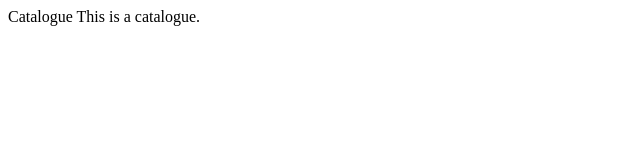
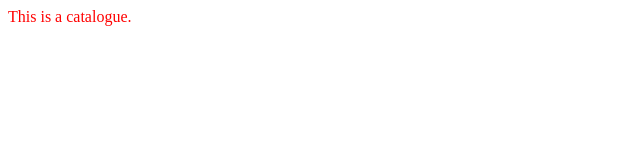
Before and after one commit to haoxiner/haoxiner.github.io, a plain HTML site: page catalogue.html in a window 1280 px wide. Shown: the whole page, without its empty margins (0-640 px from the left). Drawn offline with Linux system fonts and the light colour scheme.

Commit message:
Update catalogue.html

```diff
--- a/catalogue.html
+++ b/catalogue.html
@@ -1,4 +1,6 @@
 <html>
- <head>Catalogue</head>
+ <head>
+  <link rel="stylesheet" type="text/css" href="stylesheets/mystyle.css">
+ </head>
  <body>This is a catalogue.</body>
 </html>
```
